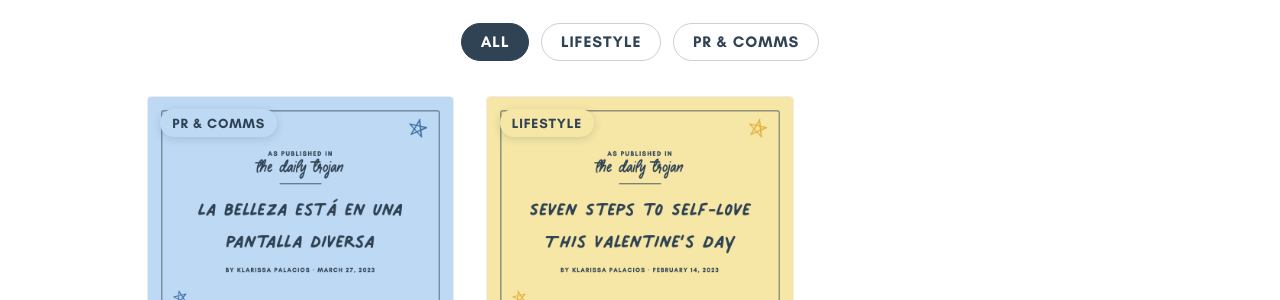
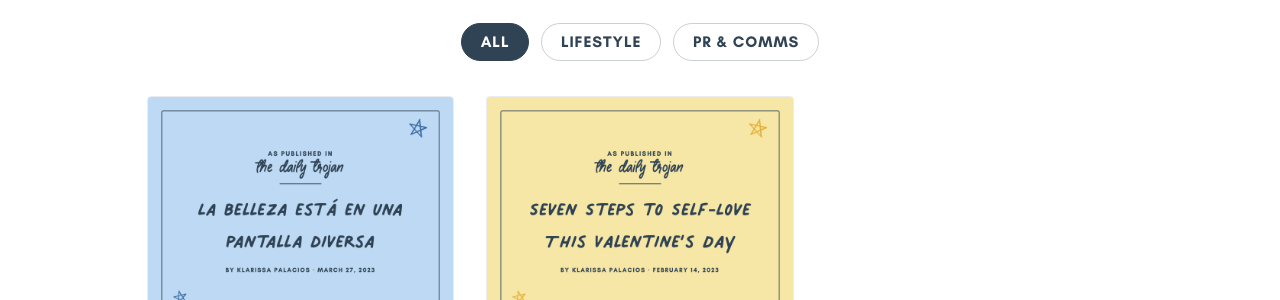
Before and after one commit to kipalacios/kipalacios.github.io, a Jekyll site: the page built from pages/blog.md, in a window 1280 px wide. Shown: the part 496-796 px from the top of the page. Built offline with Jekyll 4.4.1, drawn with Linux system fonts in a browser that asks for light colours; a script that is not in the unit is left out.

Commit message:
Remove category labels from blog card photos
Co-Authored-By: Claude Opus 5.5 <noreply@anthropic.com>

```diff
--- a/_includes/blog/card.liquid
+++ b/_includes/blog/card.liquid
@@ -11,7 +11,6 @@ One blog post card on the Blog page (_layouts/blog-index.liquid).
         {% if post.cover %}
         <img class="blog-card__image" src="{{ post.cover | relative_url }}" alt="{{ post.cover_alt | default: post.title }}" loading="lazy">
         {% endif %}
-        {% if post.category %}<span class="blog-card__badge blog-card__badge--{{ post.category | slugify }}">{{ post.category }}</span>{% endif %}
     </div>
     <div class="blog-card__body">
         <p class="blog-card__meta">{{ post.date | date: "%B %-d, %Y" }} &middot; {% if post.original_publication %}Originally in the {{ post.original_publication }}{% else %}{{ minutes }} min read{% endif %}</p>
```
